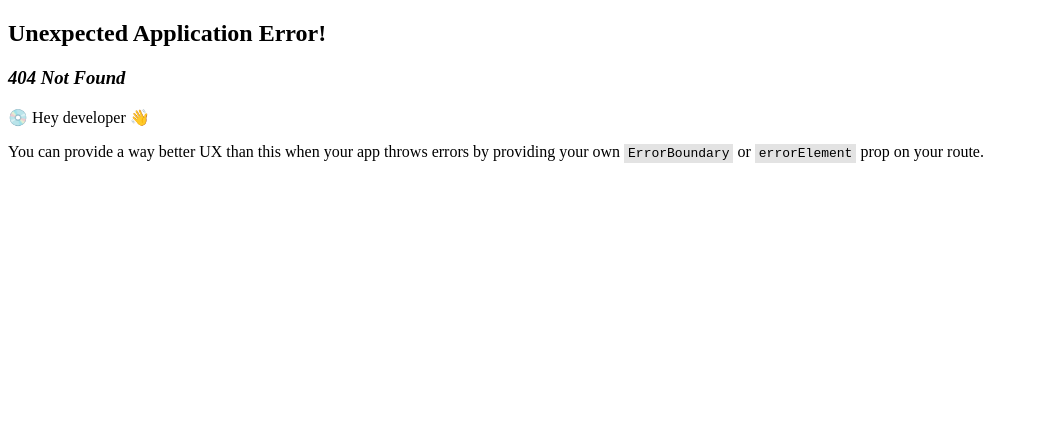
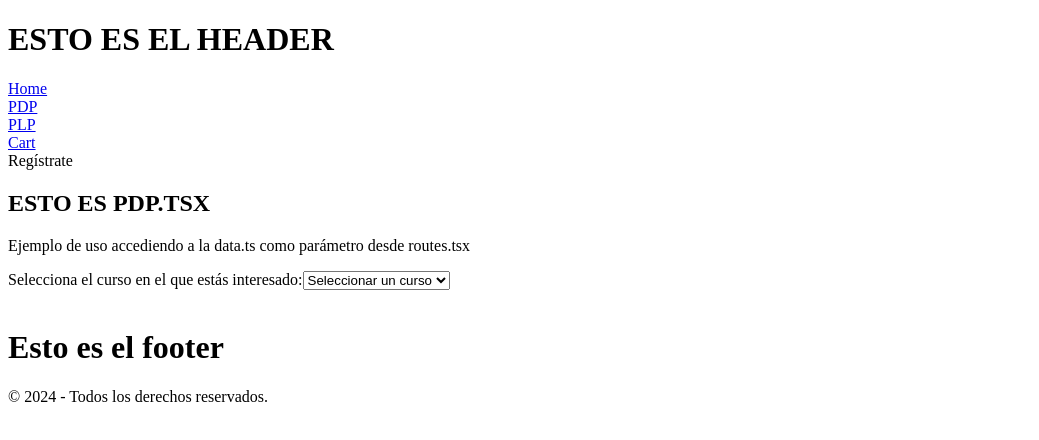
Before and after one commit to AthenasCode/Athens-pj2, a React (Vite) app: page /PDP in a window 1280 px wide. Before the commit this address had no page. Shown: the top 440 px of the page, without its empty margins (0-1039 px from the left). Built offline with nearby package versions, Linux system fonts and the light colour scheme.

Commit message:
feat(HU2004): add correct pages

```diff
--- a/src/components/Header.tsx
+++ b/src/components/Header.tsx
@@ -12,10 +12,13 @@ export function Header() {
           <Link to="/">Home</Link>
         </div>
         <div >
-          <Link to="/about">About</Link>
+          <Link to="/PDP">PDP</Link>
         </div>
         <div >
-          <Link to="/course">Course</Link>
+          <Link to="/PLP">PLP</Link>
+        </div>
+        <div >
+          <Link to="/Cart">Cart</Link>
         </div>
       </div>
 
--- /dev/null
+++ b/src/pages/Cart.tsx
@@ -0,0 +1,16 @@
+import { Main } from "../layout/Main";
+
+export function Cart() {
+  return (
+    <Main>
+      <section>
+        <h1>
+          ESTO ES Cart.TSX
+        </h1>
+        <p>
+          Lorem ipsum dolor sit amet consectetur adipisicing elit. Saepe aperiam nobis sint, iusto dignissimos rem quo eligendi praesentium voluptate. Laudantium nobis voluptatem odio illo labore optio numquam perspiciatis reiciendis. Odio?
+        </p>
+      </section>
+    </Main>
+  );
+}
--- a/src/pages/Courses.tsx
+++ b/src/pages/PDP.tsx
@@ -3,7 +3,7 @@ import { Main } from "../layout/Main";
 import { CoursesPropsType } from "../types/course.type";
 import { CourseDetail } from "../components/CourseDetail";
 
-export function Courses({ courses }: CoursesPropsType) {
+export function PDP({ courses }: CoursesPropsType) {
   const [selectedCourseId, setSelectedCourseId] = useState<number | null>(null);
 
   const handleSelectChange = (e: React.ChangeEvent<HTMLSelectElement>) => {
@@ -19,7 +19,7 @@ export function Courses({ courses }: CoursesPropsType) {
     <Main>
       <section>
         <h1>
-          ESTO ES COURSES.TSX
+          ESTO ES PDP.TSX
         </h1>
         <p>
           Ejemplo de uso accediendo a la data.ts como parámetro desde routes.tsx
--- a/src/pages/About.tsx
+++ b/src/pages/PLP.tsx
@@ -2,7 +2,7 @@
 import { Main } from "../layout/Main";
 //import { User } from "../types/stakeholders.type";
 
-export function About() {
+export function PLP() {
   //const [isLoading, setIsLoading] = useState(false);
   //const [isSuccess, setIsSuccess] = useState(false);
   //const [isError, setIsError] = useState(false);
@@ -34,7 +34,7 @@ export function About() {
     <Main>
       <section>
         <h1>
-          ESTO ES ABOUT.TSX
+          ESTO ES PLP.TSX
         </h1>
         <p>
           asgdbyuiasbdiawbfdiauhdniuwand
```
Also changed, not shown: src/routes/routes.tsx (+11 -6 lines).
